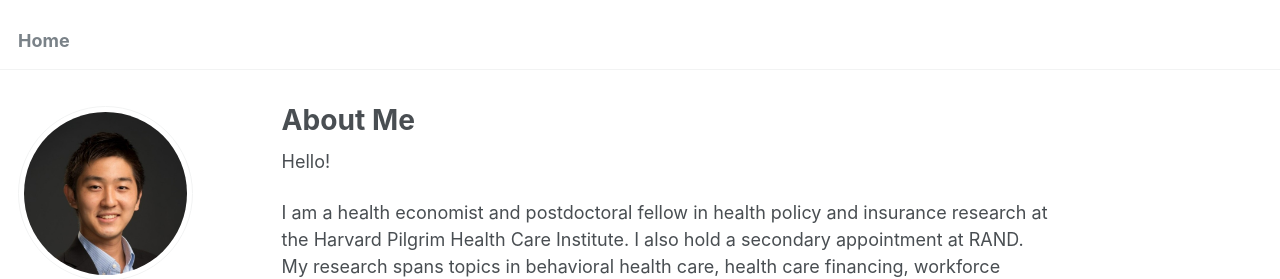
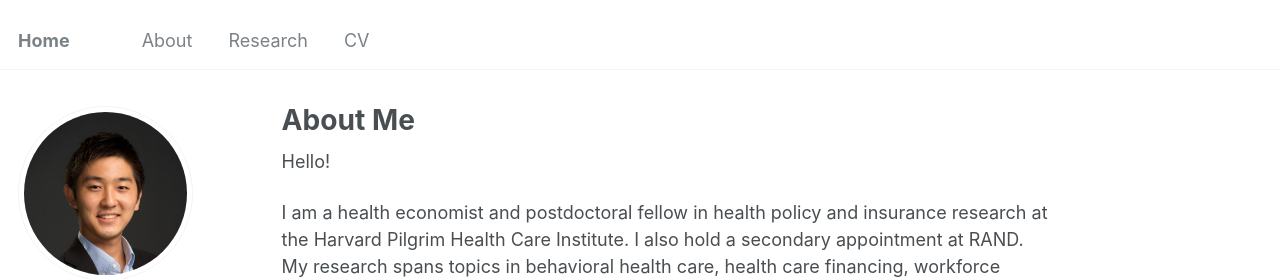
Before and after one commit to yujimizushima/yujimizushima.github.io, a Jekyll site: the page built from _pages/about.md, in a window 1280 px wide. Shown: the top 279 px of the page. Built offline with Jekyll 4.4.1, drawn with Linux system fonts in a browser that asks for light colours.

Commit message:
Update navigation.yml

```diff
--- a/_data/navigation.yml
+++ b/_data/navigation.yml
@@ -3,8 +3,13 @@
 # Changing the order here will adjust the order and you can also add additional
 # links. Removing a link prevents it from showing in the header, but does not
 # prevent it from being included in the site.
-
 main:
+  - title: "About"
+    url: /
+  - title: "Research"
+    url: /research/
+  - title: "CV"
+    url: /cv/
 
 research:
   - title: "Sections"
```
